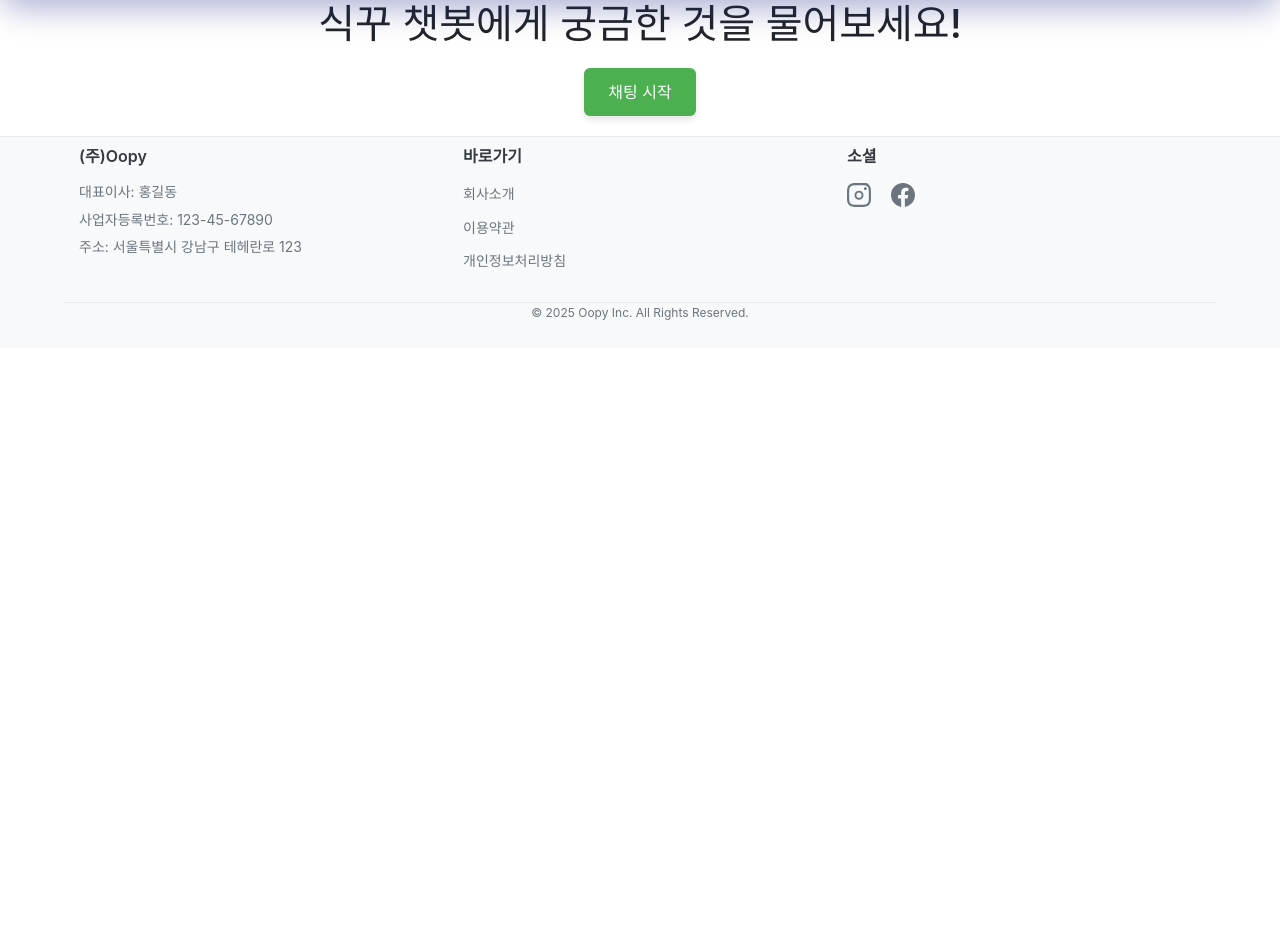
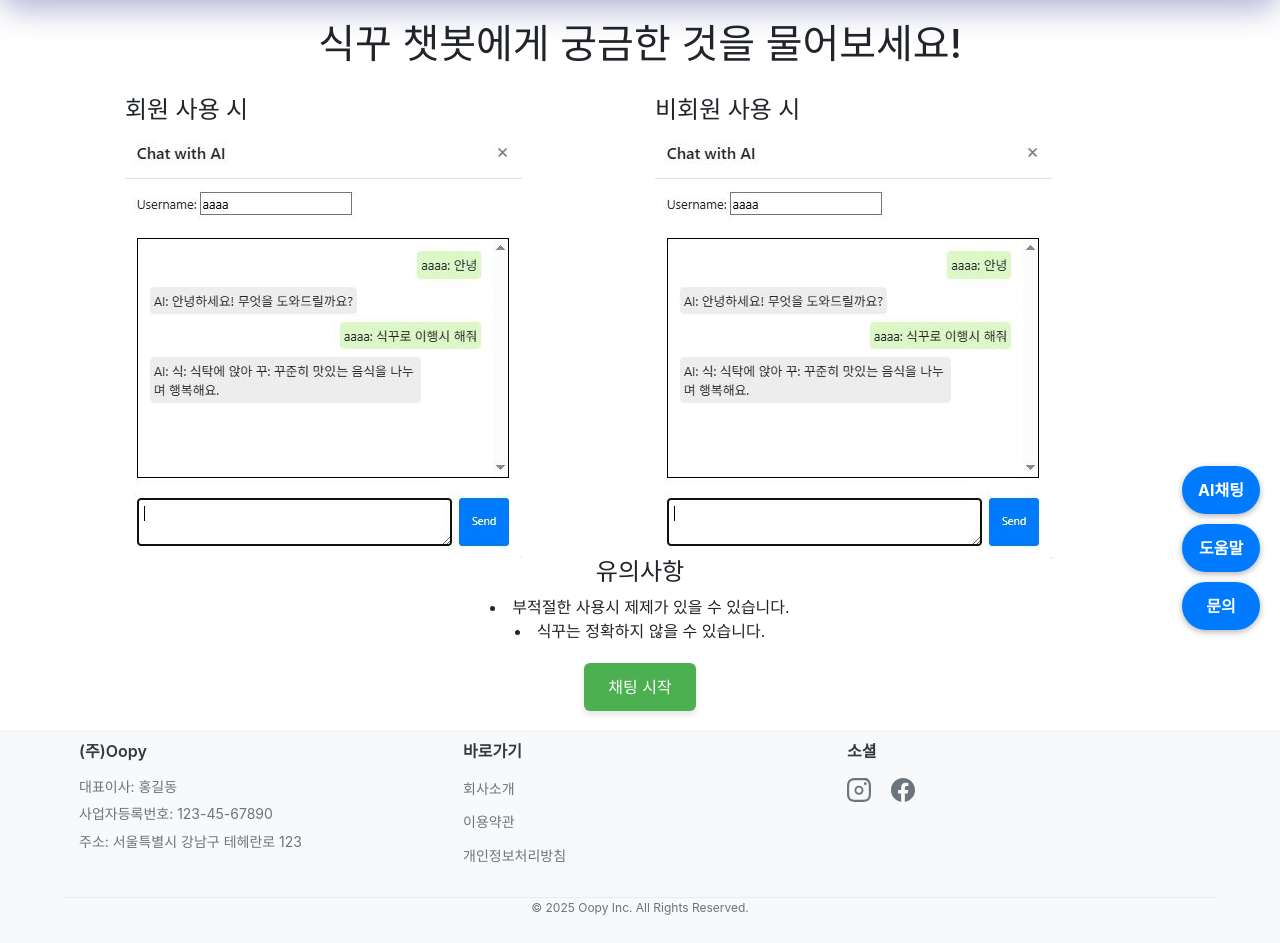
Before and after one commit to likewhat9901/Project_Team_Sikku, a Java web app: page /chat/chatbot.do in a window 1280 px wide. Shown: the part 150-1093 px from the top of the page. Before the commit the page ends 470 px from the top, so only its background shows below. Run offline with Spring Boot 4, a stand-in JSP engine, Linux system fonts and the light colour scheme; the visitor is signed in with stand-in values (Sample User, id 1); some of the project's set-up classes (security, data sources, template engines, error pages and the like) are left out, and stand-ins take their place; some libraries are stand-ins or nearby versions.

Commit message:
haniAiedit

```diff
--- a/src/main/resources/static/css/common/footer.css
+++ b/src/main/resources/static/css/common/footer.css
@@ -8,6 +8,7 @@
 	--footer-title-color: #343a40; /* 푸터 제목 글자색 */
 	--footer-link-hover-color: #007bff; /* 링크에 마우스를 올렸을 때 색상 */
 }
+
 .oopy-my-footer {
 	background-color: var(--footer-bg-color);
 	color: var(--footer-text-color);
@@ -15,6 +16,7 @@
 	border-top: 1px solid #e9ecef;
 	line-height: 1.6;
 }
+
 .oopy-my-footer-container {
 	display: flex;
 	justify-content: space-between;
@@ -22,53 +24,64 @@
 	max-width: 1200px;
 	margin: 0 auto;
 }
+
 .oopy-my-footer-column {
 	flex: 1;
 	min-width: 220px;
 	padding: 0 15px;
 	margin-bottom: 20px;
 }
+
 .oopy-my-footer-column h3 {
 	font-size: 16px;
 	font-weight: 600;
 	color: var(--footer-title-color);
 	margin-bottom: 15px;
 }
+
 .oopy-my-footer-column p {
 	margin: 0 0 5px 0;
 	font-size: 14px;
 }
+
 .oopy-my-footer-column ul {
 	list-style: none;
 	padding: 0;
 	margin: 0;
 }
+
 .oopy-my-footer-column ul li {
 	margin-bottom: 8px;
 }
+
 .oopy-my-footer-column a {
 	color: var(--footer-text-color);
 	text-decoration: none;
 	font-size: 14px;
 	transition: color 0.2s ease-in-out;
 }
+
 .oopy-my-footer-column a:hover {
 	color: var(--footer-link-hover-color);
 	text-decoration: underline;
 }
+
 .oopy-my-footer-social-links a {
 	display: inline-block;
 	margin-right: 15px;
 }
+
 .oopy-my-footer-social-links svg {
 	width: 24px;
 	height: 24px;
 	fill: var(--footer-text-color);
 	transition: fill 0.2s ease-in-out;
 }
+
 .oopy-my-footer-social-links a:hover svg {
 	fill: var(--footer-link-hover-color);
 }
+
 .oopy-my-footer-copyright {
 	text-align: center;
 	font-size: 12px;
@@ -82,7 +95,7 @@
 	display: none;
 }
 /* 모바일 반응형 스타일 (화면 너비 768px 이하) */
-    @media (max-width: 768px) {
+@media ( max-width : 768px) {
 	.oopy-my-footer {
 		padding: 20px 5%;
 	}
@@ -114,8 +127,9 @@
 		display: flex;
 	}
 	/* 토글이 열렸을 때 화살표 아이콘 회전 */
-        .oopy-my-footer-container.is-open + .oopy-my-footer-mobile-toggle .oopy-my-footer-mobile-toggle-button,
-        .oopy-my-footer-mobile-toggle.is-open .oopy-my-footer-mobile-toggle-button {
+	.oopy-my-footer-container.is-open+.oopy-my-footer-mobile-toggle .oopy-my-footer-mobile-toggle-button,
+		.oopy-my-footer-mobile-toggle.is-open .oopy-my-footer-mobile-toggle-button
+		{
 		transform: rotate(180deg);
 	}
 	.oopy-my-footer-column {
@@ -123,3 +137,29 @@
 		margin-bottom: 30px;
 	}
 }
+
+.floating-nav {
+	position: fixed;
+	bottom: 20px;
+	right: 20px;
+	display: flex;
+	flex-direction: column;
+	gap: 10px; /* 버튼 사이 간격 */
+	z-index: 1000;
+}
+
+.floating-nav button {
+	padding: 12px 16px;
+	background-color: #007bff;
+	color: white;
+	border: none;
+	border-radius: 25px;
+	cursor: pointer;
+	box-shadow: 0 2px 6px rgba(0, 0, 0, 0.3);
+	transition: background-color 0.3s;
+	font-weight: bold;
+}
+
+.floating-nav button:hover {
+	background-color: #0056b3;
+}
--- a/src/main/webapp/WEB-INF/views/chat/chatbot.jsp
+++ b/src/main/webapp/WEB-INF/views/chat/chatbot.jsp
@@ -1,6 +1,7 @@
 <%@ page language="java" contentType="text/html; charset=UTF-8"
 	pageEncoding="UTF-8"%>
-<%@ taglib prefix="sec" uri="http://www.springframework.org/security/tags" %>
+<%@ taglib prefix="sec"
+	uri="http://www.springframework.org/security/tags"%>
 <!DOCTYPE html>
 <html>
 <head>
@@ -19,14 +20,14 @@
 	display: block;
 	margin: 20px auto;
 	background-color: #4CAF50; /* 초록색 배경 */
-  color: white;              /* 글자 색상 흰색 */
-  padding: 12px 24px;        /* 위아래 12px, 좌우 24px 여백 */
-  font-size: 16px;           /* 글자 크기 */
-  border: none;              /* 테두리 없애기 */
-  border-radius: 6px;        /* 둥근 모서리 */
-  cursor: pointer;           /* 마우스 포인터가 손가락 모양 */
+	color: white; /* 글자 색상 흰색 */
+	padding: 12px 24px; /* 위아래 12px, 좌우 24px 여백 */
+	font-size: 16px; /* 글자 크기 */
+	border: none; /* 테두리 없애기 */
+	border-radius: 6px; /* 둥근 모서리 */
+	cursor: pointer; /* 마우스 포인터가 손가락 모양 */
 	transition: background-color 0.3s ease; /* 배경색 부드럽게 전환 */
-  box-shadow: 0 4px 6px rgba(0,0,0,0.1); /* 살짝 그림자 */
+	box-shadow: 0 4px 6px rgba(0, 0, 0, 0.1); /* 살짝 그림자 */
 }
 
 .open-chat:hover {
@@ -93,15 +94,57 @@
 	background-color: #0056b3;
 }
 
+.chat-h{
+	padding: 20px;
+	text-align: center;
+}
+.chatstart {
+	display: flex;
+	justify-content: center; /* 가운데 정렬 */
+	gap: 30px; /* 박스 사이 간격 */
+}
+
+.chat-box {
+	flex: 1; /* 동일한 비율로 공간 차지 */
+	max-width: 500px; /* 최대 너비 제한 */
+}
+
+.chat-notice {
+	text-align: center;
+}
+
+.chat-notice ul {
+	list-style-position: inside; /* 불릿 안쪽으로 */
+	padding: 0;
+	margin: 0;
+}
 </style>
 
 </head>
 <body>
 	<%@ include file="/WEB-INF/views/common/header.jsp"%>
-	<h1 align="center">식꾸 챗봇에게 궁금한 것을 물어보세요!</h1>
+	<h1 class="chat-h">식꾸 챗봇에게 궁금한 것을 물어보세요!</h1>
+	<div class="chatstart">
+		<div class="chat-box">
+			<h4>회원 사용 시</h4>
+			<img alt="chatbot-user" src="/images/chatimg.JPG">
+		</div>
+		<div class="chat-box">
+			<h4>비회원 사용 시</h4>
+			<img alt="chatbot-nonuser" src="/images/chatimg.JPG">
+		</div>
+
+	</div>
+
+	<div class="chat-notice">
+		<h4>유의사항</h4>
+		<ul>
+			<li>부적절한 사용시 제제가 있을 수 있습니다.</li>
+			<li>식꾸는 정확하지 않을 수 있습니다.</li>
+		</ul>
+	</div>
 	<button type="button" class="open-chat" data-toggle="modal"
 		data-target="#chatModal">채팅 시작</button>
-
 	<!-- Modal -->
 	<div class="modal fade" id="chatModal" tabindex="-1"
 		aria-labelledby="chatModalLabel" aria-hidden="true">
@@ -116,9 +159,9 @@
 				</div>
 				<div class="modal-body">
 					<div class="">
-						<label for="username">Username:</label>
-						<input type="hid-den" id="username" readonly class="chat-username"
-							value="<sec:authentication property='name'/>"/>
+						<label for="username">Username:</label> <input type="hid-den"
+							id="username" readonly class="chat-username"
+							value="<sec:authentication property='name'/>" />
 						<!--
 						연결하기
 						<button id="connectBtn" class="btn btn-secondary">Connect</button>
@@ -142,7 +185,6 @@
 </body>
 </html>
 <script type="text/javascript">
-
 	var stompClient = null;
 
 	// 컨텍스트 경로
@@ -150,7 +192,7 @@
 
 	//연결
 	function connect() {
-		var socket = new SockJS(ctx+ '/myChatServer');
+		var socket = new SockJS(ctx + '/myChatServer');
 		stompClient = Stomp.over(socket);
 		stompClient.connect({}, function(frame) {
 			console.log('Connected: ' + frame);
@@ -182,7 +224,6 @@
 		$('#chatArea').scrollTop($('#chatArea')[0].scrollHeight); // 스크롤을 아래로
 	}
 
-
 	function showUserMessage(message) {
 		var messageElement = $('<div class="message user-message"></div>');
 		messageElement.text(message.sender + ': ' + message.content);
@@ -193,16 +234,19 @@
 	$(function() {
 		// 모달 열리면 자동 연결
 		$('#chatModal').on('shown.bs.modal', function() {
-	      if (!stompClient) connect();
+			if (!stompClient)
+				connect();
 		});
 
 		$('#connectBtn').click(connect);
 		$('#sendBtn').click(sendMessage);
 
 		// Enter로 전송
-	    $('#message').on('keydown', function(e){
-	      if (e.key === 'Enter' && !e.shiftKey) { e.preventDefault(); sendMessage(); }
+		$('#message').on('keydown', function(e) {
+			if (e.key === 'Enter' && !e.shiftKey) {
+				e.preventDefault();
+				sendMessage();
+			}
 		});
 	});
-
 </script>
--- a/src/main/webapp/WEB-INF/views/common/footer.jsp
+++ b/src/main/webapp/WEB-INF/views/common/footer.jsp
@@ -3,7 +3,11 @@
 <link rel="stylesheet" href="/css/common/footer.css">
 
 </div>
-
+<div class="floating-nav">
+  <button onclick="location.href='/chat/chatbot.do'">AI채팅</button>
+  <button onclick="location.href='/chat/chatbot.do'">도움말</button>
+  <button onclick="location.href='/chat/chatbot.do'">문의</button>
+</div>
 <footer class="oopy-my-footer">
     <div class="oopy-my-footer-mobile-toggle" id="footer-toggle">
         <h3>(주)Oopy</h3>
```
Also changed, not shown: src/main/resources/static/images/chatimg.JPG (added). Lines whose indentation alone changed are shown as unchanged.
